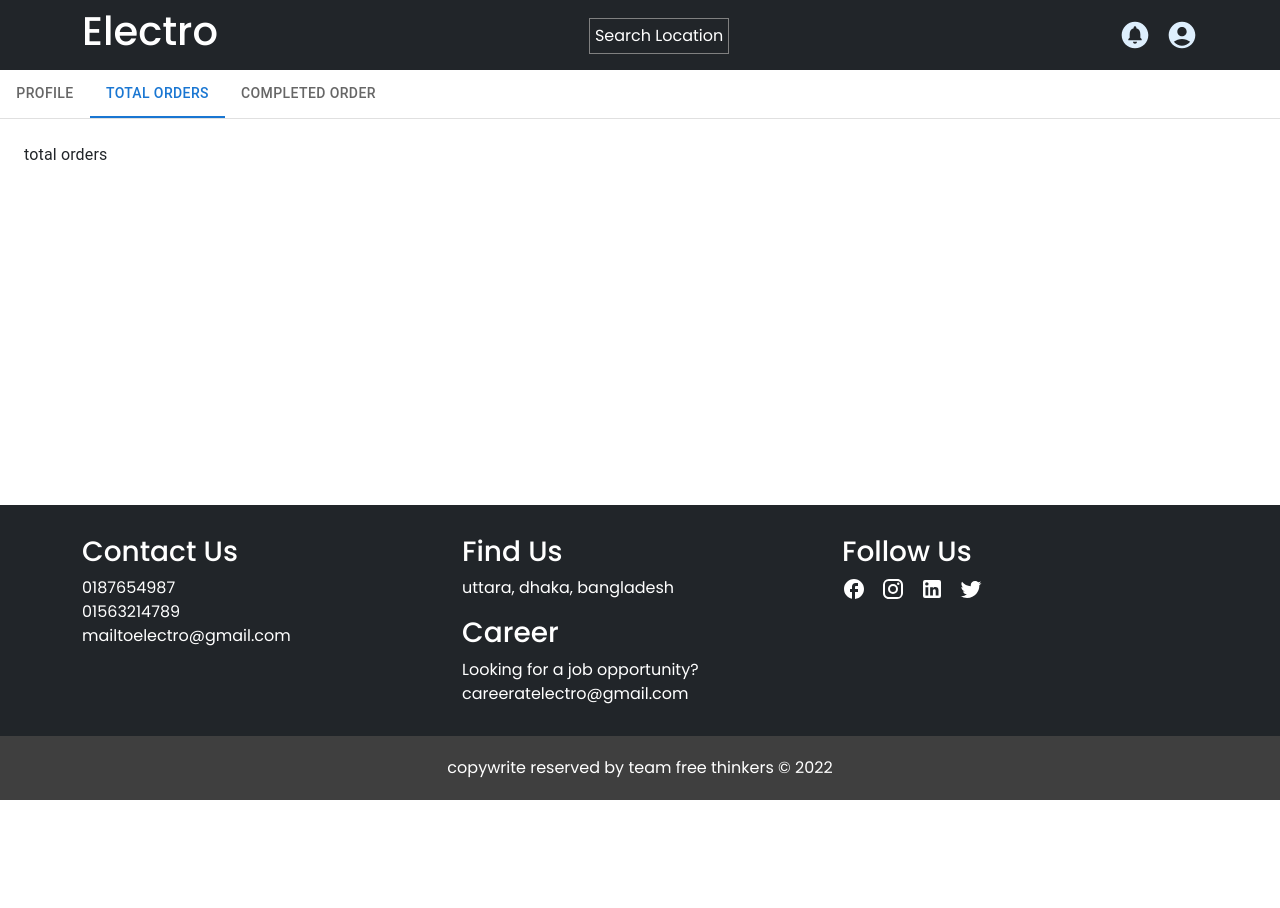
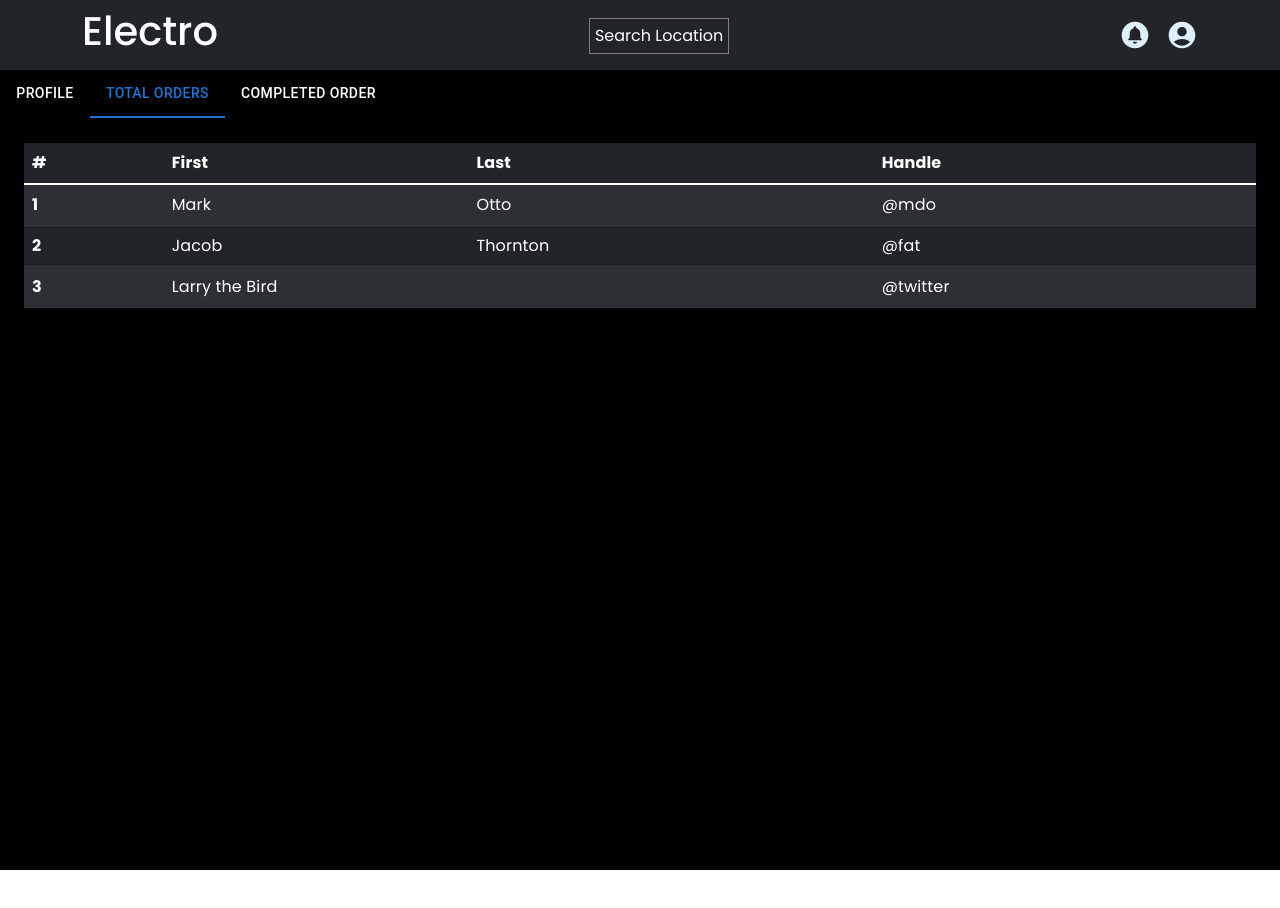
Before and after one commit to khurshidaalam/electro-project, a React (Create React App) app in the folder electro/: page /Cprofile in a window 1280 px wide. Both pictures are taken after a click on the tab "TOTAL ORDERS". Shown: the top 908 px of the page. Built offline with nearby package versions, Linux system fonts and the light colour scheme; the HTML template or start-up script is replaced by a standard one.

Commit message:
previosly order table add

```diff
--- a/electro/src/components/carrierprofile/CarrierDashboard.js
+++ b/electro/src/components/carrierprofile/CarrierDashboard.js
@@ -5,6 +5,7 @@
 import Tab from '@mui/material/Tab';
 import Typography from '@mui/material/Typography';
 import Box from '@mui/material/Box';
+import TotalOrders from "./TotalOrders";
 
 function TabPanel(props) {
   const { children, value, index, ...other } = props;
@@ -62,7 +63,7 @@
         Profile
       </TabPanel>
       <TabPanel value={value} index={1}>
-        total orders
+        <TotalOrders/>
       </TabPanel>
       <TabPanel value={value} index={2}>
         completed order
--- /dev/null
+++ b/electro/src/components/carrierprofile/TotalOrders.js
@@ -0,0 +1,39 @@
+import React from 'react'
+
+const TotalOrders = () => {
+  return (
+    <div>
+      <table class="table table-dark table-striped">
+      <thead>
+    <tr>
+      <th scope="col">#</th>
+      <th scope="col">First</th>
+      <th scope="col">Last</th>
+      <th scope="col">Handle</th>
+    </tr>
+  </thead>
+  <tbody>
+    <tr>
+      <th scope="row">1</th>
+      <td>Mark</td>
+      <td>Otto</td>
+      <td>@mdo</td>
+    </tr>
+    <tr>
+      <th scope="row">2</th>
+      <td>Jacob</td>
+      <td>Thornton</td>
+      <td>@fat</td>
+    </tr>
+    <tr>
+      <th scope="row">3</th>
+      <td colspan="2">Larry the Bird</td>
+      <td>@twitter</td>
+    </tr>
+  </tbody>
+</table>
+    </div>
+  )
+}
+
+export default TotalOrders
--- a/electro/src/components/carrierprofile/carrier.css
+++ b/electro/src/components/carrierprofile/carrier.css
@@ -4,6 +4,14 @@
     position: relative;
     display: flex;
     margin-top: 70px;
+    background-color: black;
+    color: white;
+}
+.carrier-dashboard-main .css-1h9z7r5-MuiButtonBase-root-MuiTab-root{
+    color: white !important;
+}
+.carrier-dashboard-main .css-1h9z7r5-MuiButtonBase-root-MuiTab-root.Mui-selected{
+    color: #1976d2 !important;
 }
 .c-dashboard-sidebar{
     width: 250px;
```
